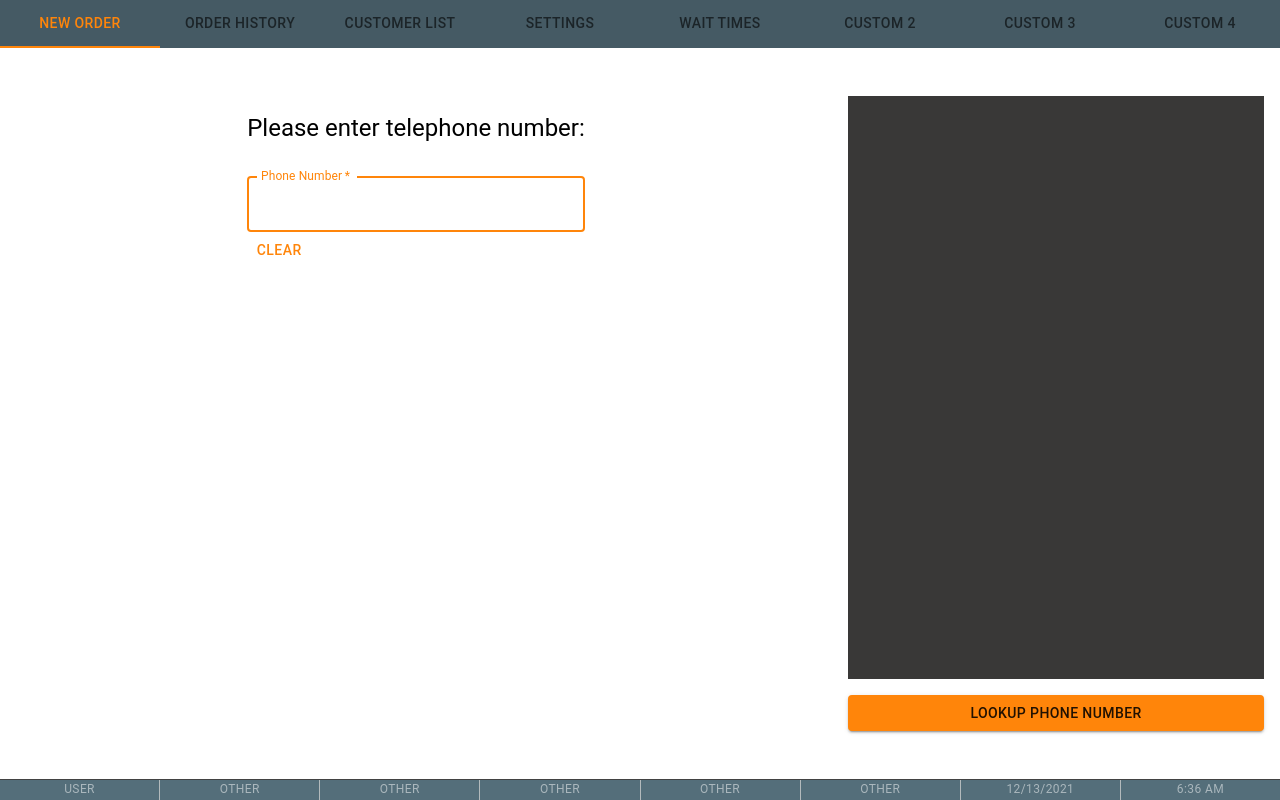
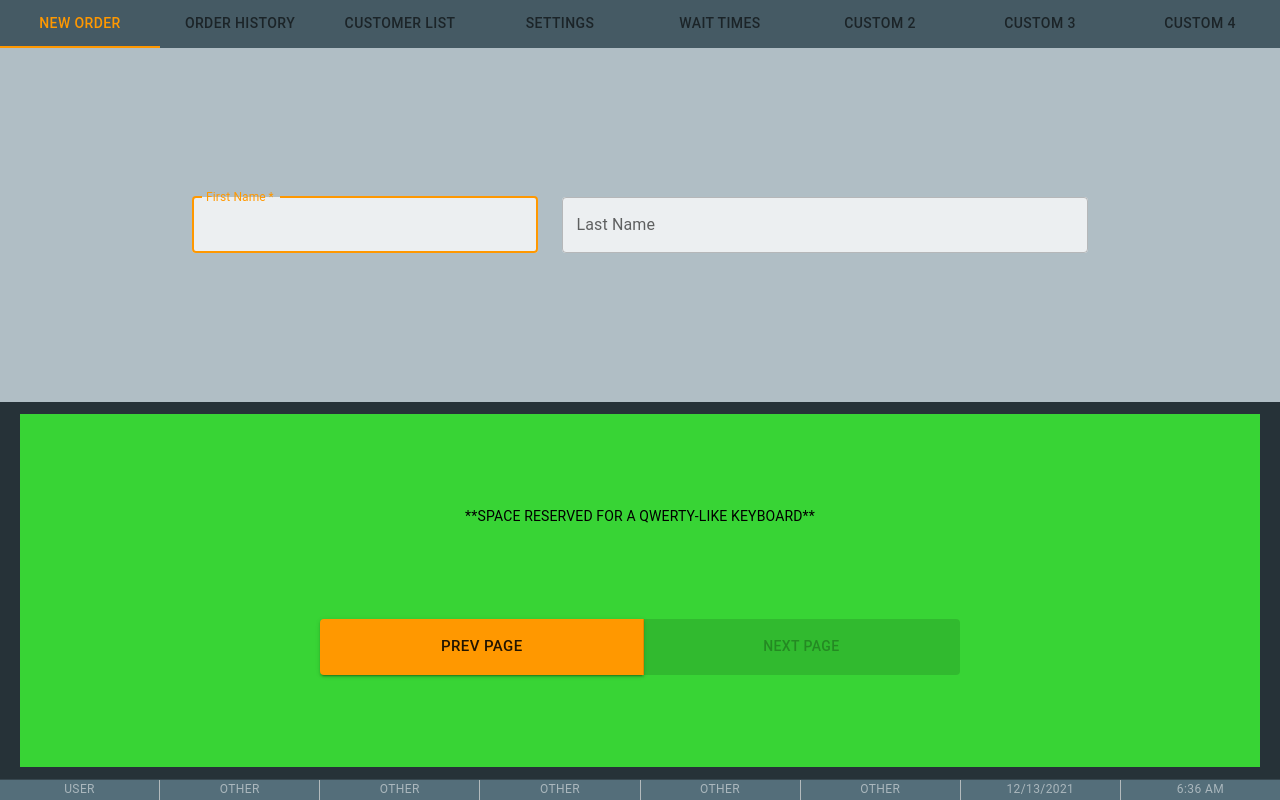
Before and after one commit to theFlexOne/pos-pizza-front, a React (Create React App) app: page / in a window 1280 px wide. Built offline with nearby package versions, Linux system fonts and the light colour scheme; data requests are answered from the project's data file.

Commit message:
styled customerLookup & customerFormName

```diff
--- a/data/db.json
+++ b/data/db.json
@@ -402,6 +402,22 @@
       "orderHistory": [],
       "id": "a6986621",
       "created": 1640122456248
+    },
+    {
+      "phoneNumber": "612-555-5555",
+      "name": {
+        "firstName": "Eric",
+        "lastName": "Hafvenstein"
+      },
+      "address": {
+        "streetAddress": "185 Hwy 212 E, Trlr 53",
+        "secondaryAddress": "",
+        "city": "Gravel Falls",
+        "state": "Minnesota"
+      },
+      "orderHistory": [],
+      "id": "c5e57bff",
+      "created": 1640126457155
     }
   ],
   "settings": []
--- a/src/components/InfoBar.js
+++ b/src/components/InfoBar.js
@@ -40,11 +40,11 @@ export default function InfoBar() {
 
   return (
     <Box
-      borderTop={`1px solid ${theme.palette.grey[800]}`}
+      borderTop={`1px solid ${theme.palette.secondary[800]}`}
       component="footer"
       className="Info-Bar"
       display="flex"
-      backgroundColor={theme.palette.blueGrey[600]}
+      backgroundColor={theme.palette.secondary[600]}
     >
       <InfoCell>USER</InfoCell>
       <CellDivider />
--- a/src/components/Keyboard.js
+++ b/src/components/Keyboard.js
@@ -1,22 +1,35 @@
-import { Box, Button } from '@mui/material';
+import { Box, Button, ButtonGroup, Typography } from '@mui/material';
 import React from 'react';
 
-export default function Keyboard({ onBtnClick, btnLabel }) {
+const styles = {
+  keyboardContainer: {
+    flex: '1',
+    backgroundColor: '#38D435',
+    display: 'flex',
+    flexDirection: 'column',
+    alignItems: 'center',
+    justifyContent: 'center',
+  },
+};
+
+export default function Keyboard({ onBtnClick, btnLabel, prev, firstName }) {
   return (
-    <Box
-      // input={input}
-      // setInput={setInput}
-      // keyboard={keyboard}
-      width="100%"
-      height="50%"
-      backgroundColor="#393837"
-      display="flex"
-      alignItems="center"
-      justifyContent="center"
-    >
-      <Button variant="contained" onClick={onBtnClick}>
-        {btnLabel}
-      </Button>
+    <Box sx={styles.keyboardContainer}>
+      <Typography variant="body2" marginTop="auto">
+        **SPACE RESERVED FOR A QWERTY-LIKE KEYBOARD**
+      </Typography>
+      <ButtonGroup
+        // size="large"
+        fullWidth
+        sx={{ maxWidth: '50vw', minHeight: '3.5rem', m: 'auto 0' }}
+      >
+        <Button variant="contained" onClick={prev} size="large">
+          PREV PAGE
+        </Button>
+        <Button variant="contained" disabled={!firstName} onClick={onBtnClick}>
+          {btnLabel}
+        </Button>
+      </ButtonGroup>
     </Box>
   );
 }
--- a/src/components/Layout.js
+++ b/src/components/Layout.js
@@ -1,19 +1,15 @@
 import React from 'react';
 import { createTheme, ThemeProvider } from '@mui/material/styles';
 import blueGrey from '@mui/material/colors/blueGrey';
+import orange from '@mui/material/colors/orange';
 import TopBar from './TopBar';
 import InfoBar from './InfoBar';
 import Box from '@mui/system/Box';
 
 const theme = createTheme({
   palette: {
-    primary: {
-      main: '#FF850A',
-    },
-    secondary: {
-      main: '#004161',
-    },
-    blueGrey,
+    primary: orange,
+    secondary: blueGrey,
   },
 });
 
--- a/src/components/TopBar.js
+++ b/src/components/TopBar.js
@@ -19,7 +19,7 @@ export default function TopBar() {
       <Tab
         component={Link}
         to="/NewOrder"
-        sx={{ color: 'rgba(255, 255, 255, .5' }}
+        // sx={{ color: 'rgba(255, 255, 255, .5' }}
         {...props}
       />
     );
@@ -29,7 +29,7 @@ export default function TopBar() {
     <Box
       className="Top-Bar header"
       component="header"
-      sx={{ backgroundColor: theme.palette.blueGrey[700] }}
+      sx={{ backgroundColor: theme.palette.secondary[700] }}
     >
       <Tabs
         className="nav tabs"
--- a/src/pages/NewOrder/NewOrder.js
+++ b/src/pages/NewOrder/NewOrder.js
@@ -8,7 +8,7 @@ export default function NewOrder({ app }) {
   const [customer, setCustomer] = useState(null);
   const [isMenu, setIsMenu] = useState(false);
   const [customerList, setCustomerList] = useState(customers);
-  const [formStep, setFormStep] = useState(1);
+  const [formStep, setFormStep] = useState(2);
 
   const changeCustomer = () => {
     setIsMenu(() => false);
@@ -25,14 +25,12 @@ export default function NewOrder({ app }) {
     if (customer) setIsMenu(true);
   }, [customer]);
 
-  console.log(customer || 'NONE');
-
   return isMenu ? (
     <Menu menu={menu} customer={customer} changeCustomer={changeCustomer} />
   ) : (
     <Customer
       customerList={customerList}
-      setCustomer={setCustomer}
+      setCustomer={customer => setCustomer(customer)}
       formStep={formStep}
       changeFormStep={val => setFormStep(val)}
       onNewCustomer={handleNewCustomer}
--- a/src/pages/NewOrder/components/Customer/Customer.js
+++ b/src/pages/NewOrder/components/Customer/Customer.js
@@ -59,6 +59,10 @@ export default function Customer({
     changeFormStep(formStep + 1);
   };
 
+  const prevPage = () => {
+    changeFormStep(formStep - 1);
+  };
+
   const handleCustomerSubmit = () => {
     const customer = NewCustomer({
       phoneNumber,
@@ -99,6 +103,7 @@ export default function Customer({
             onFirstNameChange={e => setFirstName(e.target.value)}
             onLastNameChange={e => setLastName(e.target.value)}
             nextPage={nextPage}
+            prevPage={prevPage}
           />
         );
       case 3:
--- a/src/pages/NewOrder/components/Customer/CustomerFormName.js
+++ b/src/pages/NewOrder/components/Customer/CustomerFormName.js
@@ -1,6 +1,7 @@
 import { Box, Button, TextField } from '@mui/material';
 import React, { useState } from 'react';
 import Keyboard from '../../../../components/Keyboard';
+import { useTheme } from '@emotion/react';
 
 const styles = {
   form: {
@@ -8,13 +9,15 @@ const styles = {
     justifyContent: 'center',
     alignItems: 'center',
     height: '100%',
+    '& > *': {
+      borderRadius: '4px',
+    },
   },
   firstName: {
-    mr: '2rem',
-    flexBasis: '30%',
+    flex: '1 1 30%',
   },
   lastName: {
-    flexBasis: '40%',
+    flex: '1 1 40%',
   },
 };
 
@@ -24,33 +27,73 @@ export default function CustomerFormName({
   onFirstNameChange,
   onLastNameChange,
   nextPage,
+  prevPage,
 }) {
-  // const [firstName, setFirstName] = useState('');
-  // const [lastName, setLastName] = useState('');
+  const theme = useTheme();
 
-  // const keyboard = useRef();
+  console.log(theme);
 
   return (
-    <Box width="100%">
-      <Box width="100%" height="50%">
-        <Box component="form" sx={styles.form}>
+    <Box
+      width="100%"
+      display="flex"
+      flexDirection="column"
+      backgroundColor={theme.palette.secondary[200]}
+    >
+      <Box flex="1" display="flex" justifyContent="center">
+        <Box
+          component="form"
+          sx={styles.form}
+          display="inherit"
+          flexBasis="70%"
+          gap="1.5rem"
+        >
+          <Box
+            backgroundColor={theme.palette.secondary[50]}
+            flex="1 1 35%"
+            // borderRadius="4px"
+          >
             <TextField
               id="setFirstName"
               label="First Name"
               sx={styles.firstName}
               value={firstName}
               onChange={onFirstNameChange}
+              fullWidth
+              autoFocus
+              required
             />
+          </Box>
+          <Box
+            flex="1 1 55%"
+            borderRadius="4px"
+            backgroundColor={theme.palette.secondary[50]}
+          >
             <TextField
               id="lastName"
               label="Last Name"
               sx={styles.lastName}
               value={lastName}
               onChange={onLastNameChange}
+              fullWidth
             />
           </Box>
         </Box>
-      <Keyboard onBtnClick={nextPage} btnLabel="CONTINUE" />
+      </Box>
+      <Box
+        display="flex"
+        flex="1"
+        height="auto"
+        padding=".75rem 1.25rem"
+        backgroundColor={theme.palette.secondary[900]}
+      >
+        <Keyboard
+          onBtnClick={nextPage}
+          prev={prevPage}
+          firstName={firstName}
+          btnLabel="NEXT PAGE"
+        />
+      </Box>
     </Box>
   );
 }
--- a/src/pages/NewOrder/components/Customer/CustomerLookup.js
+++ b/src/pages/NewOrder/components/Customer/CustomerLookup.js
@@ -1,5 +1,40 @@
 import { Box, Button, TextField, Typography } from '@mui/material';
 import React, { useState } from 'react';
+import { useTheme } from '@emotion/react';
+
+const styles = {
+  page: {
+    display: 'flex',
+    flex: '1',
+  },
+  formContainer: {
+    flex: '2',
+    display: 'flex',
+    alignItems: 'center',
+    flexDirection: 'column',
+    paddingTop: '4rem',
+    backgroundColor: '',
+  },
+  form: {
+    display: 'flex',
+    flexDirection: 'column',
+  },
+  buttonsBox: {
+    flex: '1',
+    display: 'flex',
+    flexDirection: 'column',
+    alignItems: 'center',
+    justifyContent: 'center',
+    gap: '.5rem',
+  },
+  keypadContainer: {
+    flex: '1',
+    display: 'flex',
+    flexDirection: 'column',
+    padding: '3rem 1rem',
+    gap: '1rem',
+  },
+};
 
 export default function CustomerLookup({
   phone,
@@ -7,50 +42,72 @@ export default function CustomerLookup({
   lookupPhoneNumber,
   clearField,
 }) {
-  const checkForCustomer = () => {};
-
-  // const [isNewCustomer, setIsNewCustomer] = useState(true);
+  const theme = useTheme();
 
   return (
-    <Box display="flex" flex="1">
+    <Box sx={styles.page}>
       <Box
-        flex="2"
-        display="flex"
-        alignItems="center"
-        flexDirection="column"
-        paddingTop="4rem"
+        sx={{
+          ...styles.formContainer,
+          backgroundColor: theme.palette.secondary[200],
+        }}
       >
-        <Box display="flex" flexDirection="column">
+        <Box sx={styles.form}>
           <Typography variant="h5" component="h1" marginBottom="2rem">
             Please enter telephone number:
           </Typography>
-          <Box>
+          <Box
+            backgroundColor={theme.palette.secondary[50]}
+            sx={{ mb: '1rem' }}
+          >
             <TextField
               type="tel"
               pattern="[0-9]{3}-[0-9]{3}-[0-9]{4}"
               label="Phone Number"
-              variant="outlined"
+              variant="filled"
               value={phone}
               onChange={onPhoneNumberChange}
               fullWidth
               autoFocus
               required
             />
-            <Button onClick={clearField}>CLEAR</Button>
           </Box>
         </Box>
       </Box>
       <Box
-        flex="1"
-        display="flex"
-        flexDirection="column"
-        padding="3rem 1rem"
-        gap="1rem"
+        sx={{
+          ...styles.keypadContainer,
+          backgroundColor: theme.palette.secondary[900],
+        }}
       >
-        <Box flex="1" backgroundColor="#393837"></Box>
-        <Button onClick={lookupPhoneNumber} variant="contained">
-          LOOKUP PHONE NUMBER
-        </Button>
+        <Box
+          sx={{
+            ...styles.buttonsBox,
+            backgroundColor: '#38D435',
+          }}
+        >
+          <Typography
+            component="h3"
+            variant="body2"
+            sx={{
+              textDecoration: 'underline',
+              textDecorationThickness: '.1rem',
+              mt: 'auto',
+            }}
+          >
+            **SPACE RESERVED FOR A NUMERIC TOUCH KEYPAD**
+          </Typography>
+          <Button
+            onClick={lookupPhoneNumber}
+            variant="contained"
+            sx={{ mt: 'auto' }}
+          >
+            LOOKUP PHONE NUMBER
+          </Button>
+          <Button variant="contained" onClick={clearField} sx={{ mb: 'auto' }}>
+            CLEAR
+          </Button>
+        </Box>
       </Box>
     </Box>
   );
```
Also changed, not shown: src/constants/styles.js (+18 -3 lines), src/pages/NewOrder/components/Menu/Cart.js (+43 -14 lines). Lines whose indentation alone changed are shown as unchanged.
